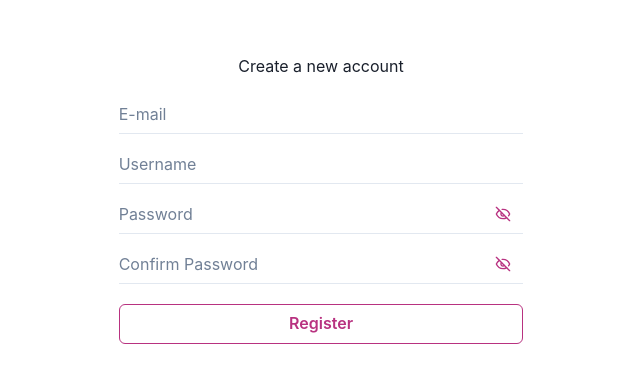
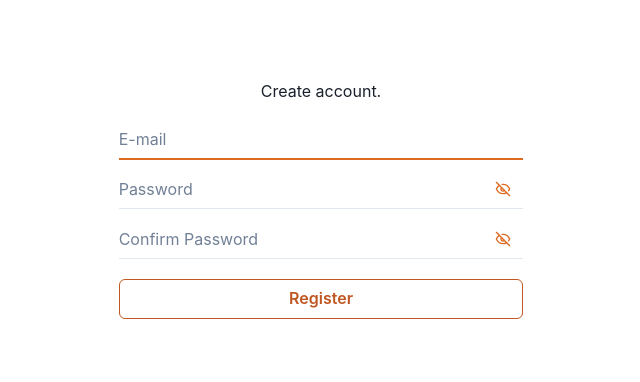
Before and after one commit to DaniBojko/RecipeFinder, a React (Vite) app: page /register in a window 1280 px wide. Shown: the part 196-578 px from the top of the page, without its empty margins (319-959 px from the left). Built offline with nearby package versions, Linux system fonts and the light colour scheme; a web font is replaced by a local one.

Commit message:
back-end register

```diff
--- a/src/components/ErrorText.tsx
+++ b/src/components/ErrorText.tsx
@@ -8,6 +8,7 @@ interface Props {
 
 const ErrorText = ({ children }: Props) => {
   const color = "#c2001d";
+  if (!children) return;
   return (
     <HStack>
       <Center>
--- a/src/components/InputPasswordField.tsx
+++ b/src/components/InputPasswordField.tsx
@@ -1,19 +1,17 @@
-import {
-  Icon,
-  IconButton,
-  InputGroup,
-  InputRightElement,
-} from "@chakra-ui/react";
+import { Icon, InputGroup, InputRightElement } from "@chakra-ui/react";
 import { Input } from "@chakra-ui/react";
 import { ErrorMessage } from "@hookform/error-message";
 import ErrorText from "./ErrorText";
-import { marginBottom, inputVariant } from "../assets/StyleVariables";
+import {
+  marginBottom,
+  inputVariant,
+  colorPalette,
+} from "../assets/StyleVariables";
 import { LuEye, LuEyeOff } from "react-icons/lu";
 import { FieldErrors, ChangeHandler } from "react-hook-form";
 import React from "react";
 
-const borderColor = "#b83280";
-const colorScheme = "pink";
+const borderColor = colorPalette.primary;
 
 export interface Props {
   err: FieldErrors;
@@ -50,15 +48,6 @@ const InputPasswordField = (
             as={show ? LuEye : LuEyeOff}
             onClick={setShow}
           />
-          {/*<IconButton
-            aria-label={show ? "Hide password" : "Show password"}
-            h="0"
-            border="0"
-            variant="outline"
-            colorScheme={colorScheme}
-            icon={show ? <LuEye /> : <LuEyeOff />}
-            onClick={setShow}
-  />*/}
         </InputRightElement>
       </InputGroup>
 
--- a/src/components/InputTextField.tsx
+++ b/src/components/InputTextField.tsx
@@ -4,8 +4,9 @@ import { ErrorMessage } from "@hookform/error-message";
 import ErrorText from "./ErrorText";
 import { marginBottom, inputVariant } from "../assets/StyleVariables";
 import React from "react";
+import { colorPalette } from "../assets/StyleVariables";
 
-const borderColor = "#b83280";
+const borderColor = colorPalette.primary;
 
 export interface Props {
   err: FieldErrors;
--- a/src/components/LogInForm.tsx
+++ b/src/components/LogInForm.tsx
@@ -4,8 +4,9 @@ import {
   Container,
   Text,
   ChakraProvider,
+  HStack,
 } from "@chakra-ui/react";
-import { useState } from "react";
+import { useEffect, useState } from "react";
 import { useForm, FieldValues } from "react-hook-form";
 import { marginBottom } from "../assets/StyleVariables";
 import { useNavigate } from "react-router-dom";
@@ -16,16 +17,19 @@ const LogInForm = () => {
   const {
     register,
     handleSubmit,
+    setFocus,
     formState: { errors },
   } = useForm();
   const [show, setShow] = useState(false);
   const navigate = useNavigate();
 
-  const colorScheme = "teal";
+  const colorScheme = "orange";
 
   const onSubmit = (data: FieldValues) => {
     console.log(data);
   };
+
+  useEffect(() => setFocus("loginEmail"), []);
 
   return (
     <ChakraProvider>
@@ -78,15 +82,16 @@ const LogInForm = () => {
             {/* ------------------------------   REGISTER BUTTON   ------------------------------ */}
 
             <Center>
+              <HStack>
                 <Text margin="0">Not a member yet?</Text>
                 <Button
-                marginLeft="7px"
                   onClick={() => navigate("/register")}
                   colorScheme={colorScheme}
                   variant="link"
                 >
                   Register
                 </Button>
+              </HStack>
             </Center>
           </form>
         </Container>
--- a/src/components/RecipeCard.tsx
+++ b/src/components/RecipeCard.tsx
@@ -35,7 +35,7 @@ function RecipeCard(recipe: Recipe) {
       onClick={() => (window.location.href = recipe.sourceUrl)}
     >
       <Box overflow="hidden">
-        {hover && (
+        {(hover || isFavourite) && (
           <Flex
             width="100%"
             padding="10px"
--- a/src/components/RegisterForm.tsx
+++ b/src/components/RegisterForm.tsx
@@ -3,42 +3,86 @@ import {
   Center,
   ChakraProvider,
   Container,
+  Flex,
+  Spinner,
   Text,
 } from "@chakra-ui/react";
-import { useState } from "react";
+import { useEffect, useState } from "react";
 import { useForm, FieldValues } from "react-hook-form";
 import ErrorText from "./ErrorText";
 import { marginBottom } from "../assets/StyleVariables";
 import InputTextField from "./InputTextField";
 import InputPasswordField from "./InputPasswordField";
+import backEnd from "../services/back-end";
+import { useNavigate } from "react-router-dom";
 
 const RegisterForm = () => {
   const {
     register,
     handleSubmit,
+    setError,
+    setFocus,
     formState: { errors },
   } = useForm();
 
   const [showPW, setShowPW] = useState(false);
   const [showVPW, setShowVPW] = useState(false);
+  const [emailState, setEmailState] = useState("");
   const [pwState, setPwState] = useState({ first: "", second: "" });
+  const [errMsg, setErrMsg] = useState("");
+  const [isSubmitting, setIsSubmitting] = useState(false);
+  const [success, setSuccess] = useState(false);
 
-  const colorScheme = "pink";
+  const colorScheme = "orange";
+  const navigate = useNavigate();
 
-  const onSubmit = (data: FieldValues) => {
-    console.log(data);
+  const onSubmit = async (data: FieldValues) => {
+    setErrMsg("");
+    setIsSubmitting(true);
+    await backEnd
+      .post(
+        "/register",
+        { email: data.email, password: data.password },
+        {
+          headers: { "Content-Type": "application/json" },
+          //withCredentials: true,
+        }
+      )
+      .then((res) => {
+        setIsSubmitting(false);
+        setSuccess(true);
+        console.log(res.data);
+      })
+      .catch((err) => {
+        console.log(err);
+        setIsSubmitting(false);
+        if (!err?.response) {
+          setErrMsg("Server error, try again later.");
+          return;
+        }
+        if (err.response.status === 409) {
+          setError(
+            "email",
+            {
+              type: "custom",
+              message: "User with this e-mail exists.",
+            },
+            { shouldFocus: true }
+          );
+        } else {
+          setErrMsg("Registration failed, please try again.");
+        }
+      });
   };
 
-  const validateEmail = (email: string) => {
-    // FIX W DB
-    if (email === "asd@asd") return "This email is already in use";
-
-    if (email === "asd") return "Invalid e-mail.";
+  const validateEmail = () => {
+    const regex = /^[\w-\.]+@([\w-]+\.)+[\w-]{1,4}$/;
+    if (!regex.test(emailState)) return false;
 
     return true;
   };
 
-  const validateUserName = (uname: string) => {
+  /*const validateUserName = (uname: string) => {
     // FIX W DB
     const regex = /^[a-zA-Z0-9_]+$/;
     const len = uname.length;
@@ -49,25 +93,55 @@ const RegisterForm = () => {
     if (uname === "ASDFG") return "Username is taken.";
 
     return true;
-  };
+  };*/
 
-  const validatePassword = (pw: string) => {
-    if (pw.length < 5) return false;
+  const validatePassword = () => {
+    if (pwState.first.length < 5) return false;
 
     return true;
   };
 
+  const validateConfirm = () => {
+    if (pwState.second !== pwState.first) return false;
+
+    return true;
+  };
+
+  useEffect(() => {
+    setFocus("email");
+  }, []);
+
   return (
     <ChakraProvider>
-      <Center h="100vh" padding="20px">
+      <Center h="100vh">
         <Container
           maxW="50ch"
           paddingX="50px"
           paddingY="20px"
           borderRadius="15px"
         >
+          {success ? (
+            <>
+              {/* ------------------------------   SUCCESS   ------------------------------ */}
+
               <Center>
-            <Text>Create a new account</Text>
+                <Text>Account created.</Text>
+              </Center>
+              <Button
+                marginY={marginBottom}
+                colorScheme={colorScheme}
+                w="100%"
+                variant="outline"
+                onClick={() => navigate("/login")}
+              >
+                Log In
+              </Button>
+            </>
+          ) : (
+            <>
+              {/* ------------------------------   FORM   ------------------------------ */}
+              <Center>
+                <Text>Create account.</Text>
               </Center>
 
               <form onSubmit={handleSubmit(onSubmit)}>
@@ -78,20 +152,24 @@ const RegisterForm = () => {
                   placeholder="E-mail"
                   {...register("email", {
                     required: "Please enter your email",
-                validate: (value) => validateEmail(value),
+                    validate: () => validateEmail(),
+                    onChange: (e) => setEmailState(e.target.value),
                   })}
                 />
 
+                {emailState.length > 0 && !validateEmail() && (
+                  <ErrorText>Invalid E-mail.</ErrorText>
+                )}
                 {/* ------------------------------   USERNAME FIELD   ------------------------------ */}
 
-            <InputTextField
+                {/*<InputTextField
               err={errors}
               placeholder="Username"
               {...register("username", {
                 required: "Please enter your Username.",
                 validate: (value) => validateUserName(value),
               })}
-            />
+            />*/}
 
                 {/* ------------------------------   PASSWORD FIELD   ------------------------------ */}
 
@@ -102,12 +180,13 @@ const RegisterForm = () => {
                   setShow={() => setShowPW(!showPW)}
                   {...register("password", {
                     required: "Please enter your password.",
+                    validate: () => validatePassword(),
                     onChange: (e) =>
                       setPwState({ ...pwState, first: e.target.value }),
                   })}
                 />
 
-            {pwState.first.length > 0 && !validatePassword(pwState.first) && (
+                {pwState.first.length > 0 && !validatePassword() && (
                   <ErrorText>Password is too weak.</ErrorText>
                 )}
 
@@ -120,12 +199,14 @@ const RegisterForm = () => {
                   setShow={() => setShowVPW(!showVPW)}
                   {...register("confirmPassword", {
                     required: "Please confirm your password.",
+                    validate: () => validateConfirm(),
                     onChange: (e) =>
                       setPwState({ ...pwState, second: e.target.value }),
                   })}
                 />
 
-            {pwState.first != pwState.second && pwState.second.length > 0 && (
+                {pwState.first != pwState.second &&
+                  pwState.second.length > 0 && (
                     <ErrorText>Passwords do not match.</ErrorText>
                   )}
                 {/* ------------------------------   SUBMIT BUTTON   ------------------------------ */}
@@ -136,10 +217,16 @@ const RegisterForm = () => {
                   w="100%"
                   type="submit"
                   variant="outline"
+                  isDisabled={isSubmitting}
                 >
-              Register
+                  {isSubmitting ? <Spinner color="red.500" /> : "Register"}
                 </Button>
               </form>
+              <Flex justify="center">
+                <ErrorText>{errMsg}</ErrorText>
+              </Flex>
+            </>
+          )}
         </Container>
       </Center>
     </ChakraProvider>
--- a/src/components/SearchBar.tsx
+++ b/src/components/SearchBar.tsx
@@ -17,7 +17,7 @@ const SearchBar = ({ onClick }: Props) => {
   const [searchValue, setSearchValue] = useState("");
 
   return (
-    <Box width="50%">
+    <Box width="50%" marginX="10px">
       <form
         onSubmit={(e) => {
           e.preventDefault();
--- a/src/hooks/useRecipes.ts
+++ b/src/hooks/useRecipes.ts
@@ -55,7 +55,7 @@ export interface ApiResponse {
   totalResults: number;
 }
 
-const MAX_RESULT_COUNT = 1;
+const MAX_RESULT_COUNT = 20;
 const BASE_URL = `/complexSearch?number=${MAX_RESULT_COUNT}&instructionsRequired=true&ignorePantry=true&addRecipeNutrition=true`;
 
 const useRecipes = (requestURL: UrlType) => {
--- /dev/null
+++ b/src/services/back-end.ts
@@ -0,0 +1,5 @@
+import axios from "axios";
+
+export default axios.create({
+  baseURL: "http://localhost:3000",
+});
```
Also changed, not shown: vite.config.ts.timestamp-1698926636603-a60abcab63b1c.mjs (added, +10 -0 lines). Lines whose indentation alone changed are shown as unchanged.
